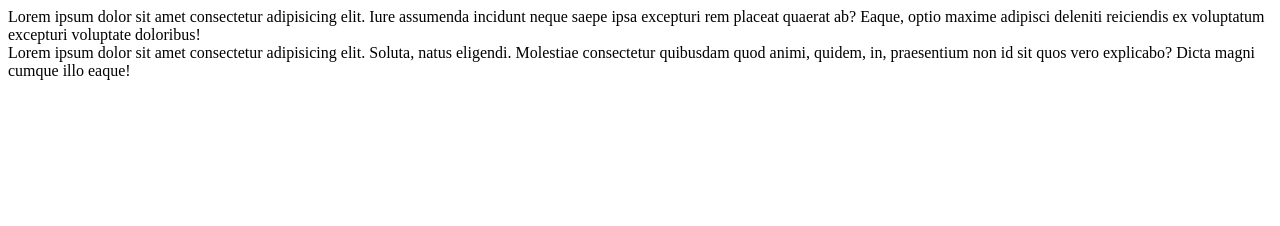
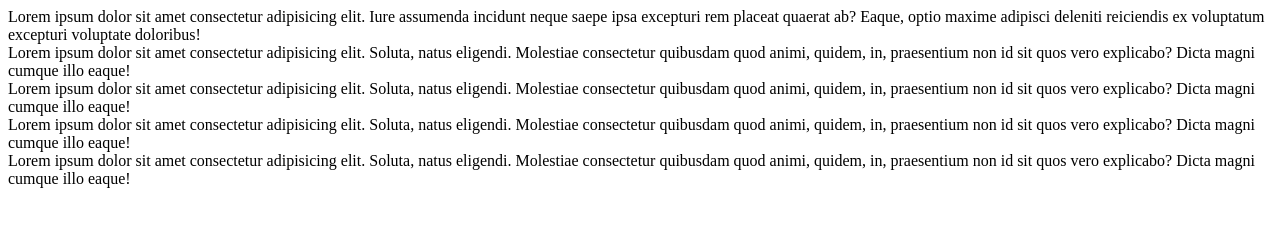
Before and after one commit to nirveren/header_footer, a plain HTML site: page index.html in a window 1280 px wide. Drawn offline with Linux system fonts and the light colour scheme.

Commit message:
first commit

```diff
--- a/index.html
+++ b/index.html
@@ -9,5 +9,9 @@
 <body>
 <div>Lorem ipsum dolor sit amet consectetur adipisicing elit. Iure assumenda incidunt neque saepe ipsa excepturi rem placeat quaerat ab? Eaque, optio maxime adipisci deleniti reiciendis ex voluptatum excepturi voluptate doloribus!</div>
 <div>Lorem ipsum dolor sit amet consectetur adipisicing elit. Soluta, natus eligendi. Molestiae consectetur quibusdam quod animi, quidem, in, praesentium non id sit quos vero explicabo? Dicta magni cumque illo eaque!</div>
+<div>Lorem ipsum dolor sit amet consectetur adipisicing elit. Soluta, natus eligendi. Molestiae consectetur quibusdam quod animi, quidem, in, praesentium non id sit quos vero explicabo? Dicta magni cumque illo eaque!</div>
+<div>Lorem ipsum dolor sit amet consectetur adipisicing elit. Soluta, natus eligendi. Molestiae consectetur quibusdam quod animi, quidem, in, praesentium non id sit quos vero explicabo? Dicta magni cumque illo eaque!</div>
+<div>Lorem ipsum dolor sit amet consectetur adipisicing elit. Soluta, natus eligendi. Molestiae consectetur quibusdam quod animi, quidem, in, praesentium non id sit quos vero explicabo? Dicta magni cumque illo eaque!</div>
+
 </body>
 </html>
```
